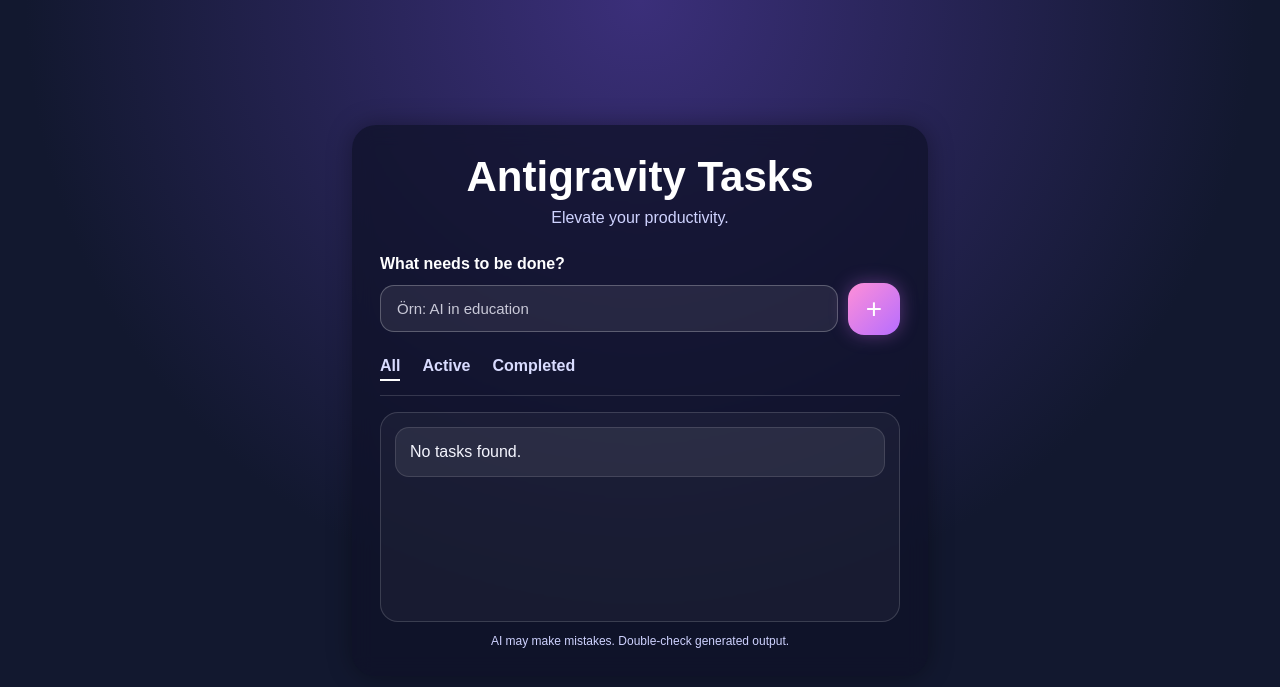
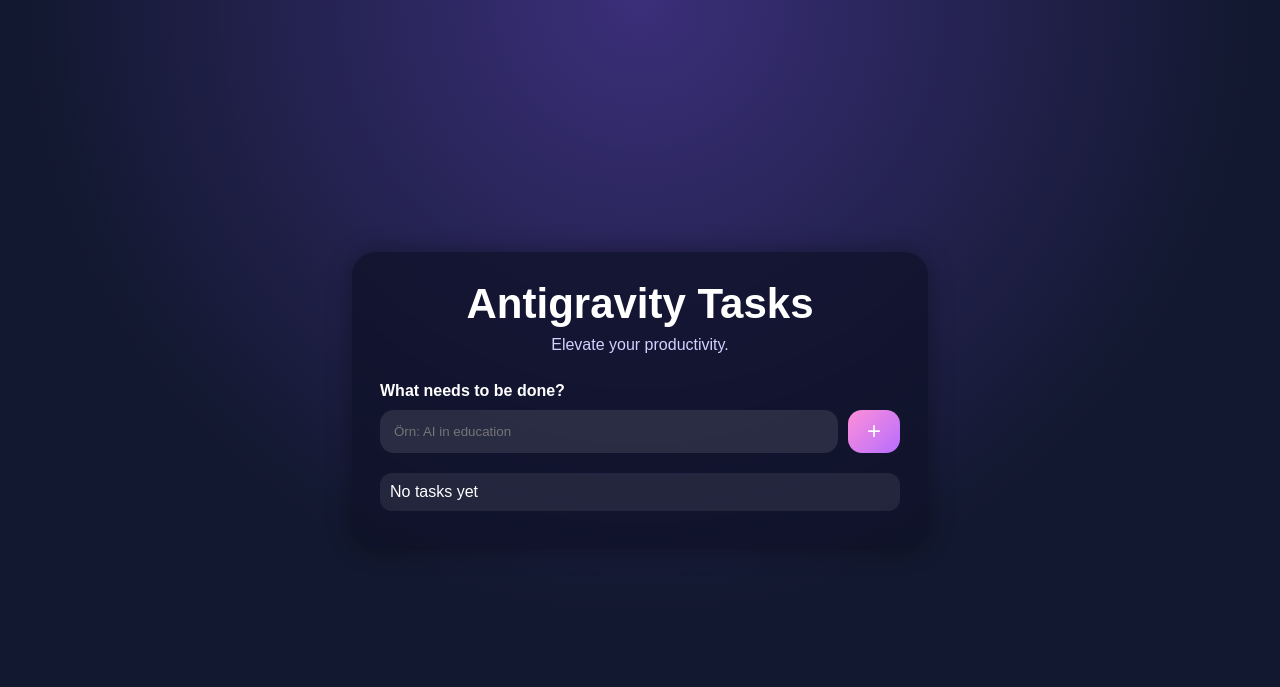
Before and after one commit to beyzauzun-ai/ai-task-generator-flask, a Flask app: page / in a window 1280 px wide. Shown: the top 687 px of the page. Run offline with Flask 3, Linux system fonts and the light colour scheme.

Commit message:
final ui fix

```diff
--- a/app.py
+++ b/app.py
@@ -20,7 +20,7 @@ def generate():
             topic = "AI trends in 2026"
 
         result = subprocess.check_output(
-            ["python", "agent.py", topic],
+            ["python3", "agent.py", topic],
             stderr=subprocess.STDOUT
         ).decode("utf-8", errors="replace")
 
--- a/templates/index.html
+++ b/templates/index.html
@@ -5,6 +5,7 @@
     <meta charset="UTF-8">
     <meta name="viewport" content="width=device-width, initial-scale=1.0">
     <title>Antigravity Tasks</title>
+
     <style>
         body {
             margin: 0;
@@ -39,192 +40,121 @@
             margin-top: 8px;
             margin-bottom: 28px;
             color: #cfd3ff;
-            font-size: 16px;
         }
 
         label {
             display: block;
             margin-bottom: 10px;
-            font-size: 16px;
             font-weight: 600;
         }
 
         .input-row {
             display: flex;
             gap: 10px;
-            align-items: center;
         }
 
         input {
             flex: 1;
-            padding: 14px 16px;
+            padding: 14px;
             border-radius: 14px;
-            border: 1px solid rgba(255, 255, 255, 0.25);
-            background: rgba(255, 255, 255, 0.08);
+            border: none;
+            background: rgba(255, 255, 255, 0.1);
             color: white;
-            font-size: 15px;
-            outline: none;
-        }
-
-        input::placeholder {
-            color: #c9c9d8;
         }
 
         button {
             width: 52px;
-            height: 52px;
+            border-radius: 14px;
             border: none;
-            border-radius: 16px;
             background: linear-gradient(135deg, #ff8fd8, #b66dff);
             color: white;
-            font-size: 28px;
+            font-size: 24px;
             cursor: pointer;
-            box-shadow: 0 0 18px rgba(214, 112, 255, 0.35);
         }
 
         button:disabled {
-            opacity: 0.6;
-            cursor: not-allowed;
-        }
-
-        .tabs {
-            display: flex;
-            gap: 22px;
-            margin-top: 22px;
-            margin-bottom: 14px;
-            font-weight: 600;
-            color: #d9dcff;
-        }
-
-        .tabs span:first-child {
-            border-bottom: 2px solid white;
-            padding-bottom: 4px;
-        }
-
-        .divider {
-            height: 1px;
-            background: rgba(255, 255, 255, 0.15);
-            margin-bottom: 16px;
+            opacity: 0.5;
         }
 
         .results {
-            min-height: 180px;
-            border: 1px solid rgba(255, 255, 255, 0.15);
-            border-radius: 18px;
-            padding: 14px;
-            background: rgba(255, 255, 255, 0.04);
+            margin-top: 20px;
         }
 
         .task-card {
-            background: rgba(255, 255, 255, 0.07);
-            border: 1px solid rgba(255, 255, 255, 0.12);
-            border-radius: 14px;
-            padding: 12px 14px;
+            background: rgba(255, 255, 255, 0.08);
+            border-radius: 12px;
+            padding: 10px;
             margin-bottom: 10px;
-            line-height: 1.5;
-            color: #f5f6ff;
-            word-break: break-word;
-        }
-
-        .task-card:last-child {
-            margin-bottom: 0;
         }
 
         .loading {
-            color: #d7dbff;
-            font-style: italic;
-        }
-
-        .footer-note {
-            text-align: center;
-            margin-top: 12px;
-            font-size: 12px;
-            color: #cfd3ff;
+            opacity: 0.7;
         }
     </style>
 </head>
 
 <body>
+
     <div class="panel">
         <h1>Antigravity Tasks</h1>
         <div class="subtitle">Elevate your productivity.</div>
 
-        <label for="topic">What needs to be done?</label>
+        <label>What needs to be done?</label>
 
         <div class="input-row">
-            <input type="text" id="topic" placeholder="Örn: AI in education">
-            <button id="generateBtn" onclick="generate()">+</button>
+            <input id="topic" placeholder="Örn: AI in education">
+            <button id="btn" onclick="generate()">+</button>
         </div>
 
-        <div class="tabs">
-            <span>All</span>
-            <span>Active</span>
-            <span>Completed</span>
+        <div id="results" class="results">
+            <div class="task-card">No tasks yet</div>
         </div>
-
-        <div class="divider"></div>
-
-        <div id="results" class="results">
-            <div class="task-card">No tasks found.</div>
-        </div>
-
-        <div class="footer-note">AI may make mistakes. Double-check generated output.</div>
     </div>
 
     <script>
-        function generate() {
-            const topicInput = document.getElementById("topic");
-            const resultBox = document.getElementById("results");
-            const btn = document.getElementById("generateBtn");
-
-            const topic = topicInput.value.trim();
+        async function generate() {
+            const topic = document.getElementById("topic").value.trim();
+            const results = document.getElementById("results");
+            const btn = document.getElementById("btn");
 
             btn.disabled = true;
 
-            resultBox.innerHTML = `
+            results.innerHTML = `
                 <div class="task-card">Konu: ${topic || "AI trends in 2026"}</div>
-                <div class="task-card loading">API isteği gönderiliyor...</div>
+                <div class="task-card loading">Yükleniyor...</div>
             `;
 
-            fetch("/generate", {
+            try {
+                const res = await fetch("/generate", {
                     method: "POST",
                     headers: {
                         "Content-Type": "application/json"
                     },
-                body: JSON.stringify({ topic: topic })
-            })
-                .then(res => res.json())
-                .then(data => {
-                    resultBox.innerHTML = "";
+                    body: JSON.stringify({ topic })
+                });
 
-                    let output = data.result || data.results || data.response || "Sonuç alınamadı.";
+                const data = await res.json();
 
-                    resultBox.innerHTML += `
-                    <div class="task-card">Konu: ${topic || "AI trends in 2026"}</div>
-                `;
+                results.innerHTML = "";
 
-                    if (Array.isArray(output)) {
-                        output.forEach(item => {
-                            resultBox.innerHTML += `<div class="task-card">${item}</div>`;
+                let output = data.result || "Sonuç yok";
+
+                results.innerHTML += `<div class="task-card"><b>Konu:</b> ${topic}</div>`;
+
+                output.split("\n").forEach(line => {
+                    if (line.trim() !== "") {
+                        results.innerHTML += `<div class="task-card">${line}</div>`;
+                    }
                 });
-                    } else {
-                        const parts = String(output)
-                            .split("\n")
-                            .filter(line => line.trim() !== "");
 
-                        parts.forEach(line => {
-                            resultBox.innerHTML += `<div class="task-card">${line}</div>`;
-                        });
+            } catch (err) {
+                results.innerHTML = `<div class="task-card">Hata: ${err}</div>`;
             }
 
             btn.disabled = false;
-                })
-                .catch(err => {
-                    resultBox.innerHTML = `<div class="task-card">Hata: ${err}</div>`;
-                    btn.disabled = false;
-                });
         }
     </script>
+
 </body>
 
 </html>
```
Lines whose indentation alone changed are shown as unchanged.
